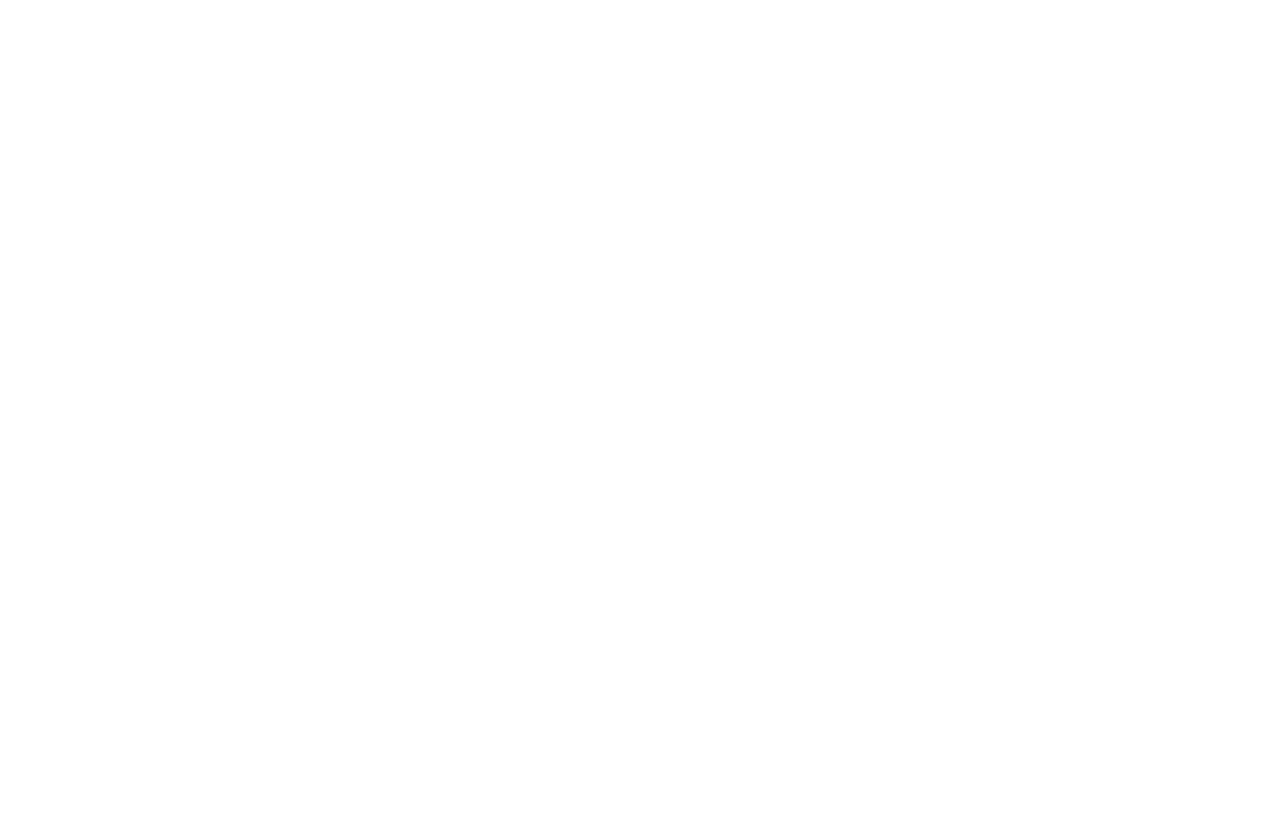
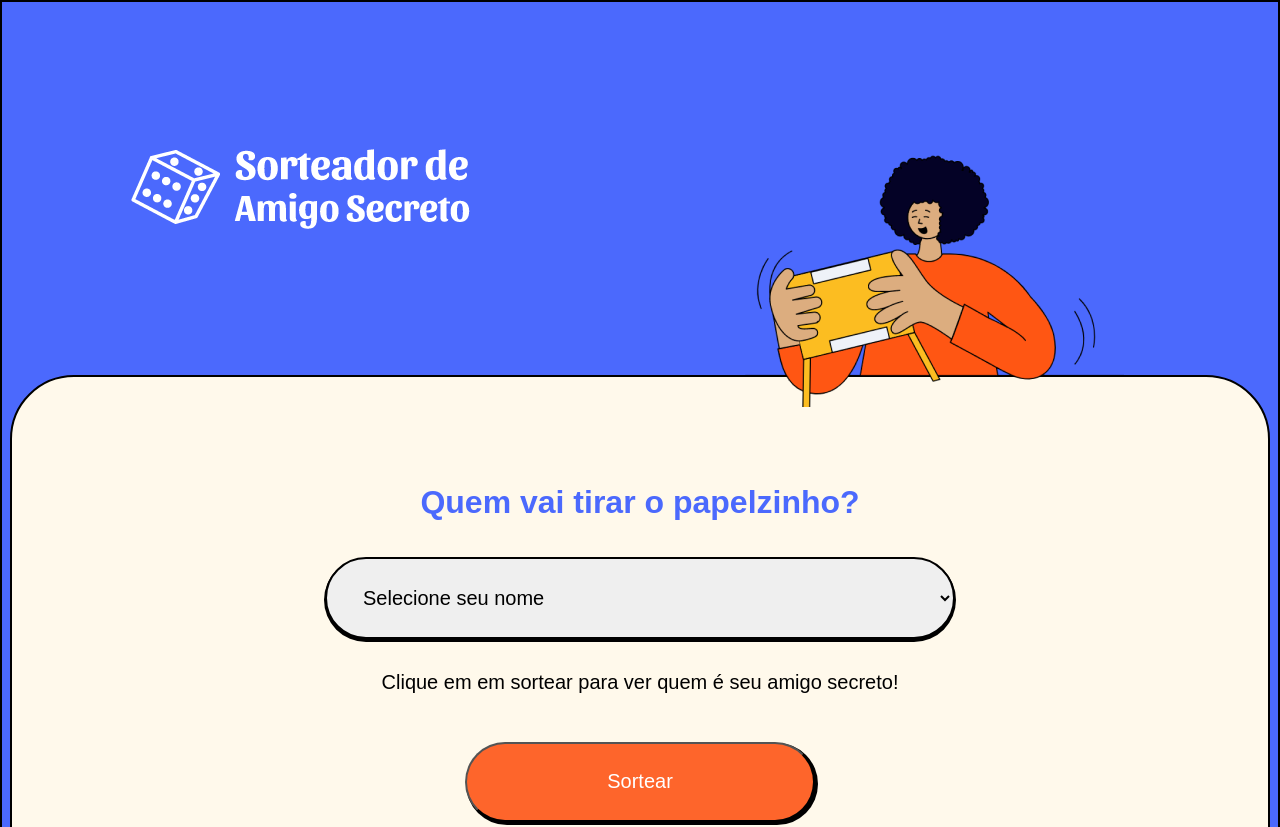
Before and after one commit to KatiaSonally/sorteador, a React (Create React App) app: page /sorteio in a window 1280 px wide. Before the commit this address had no page. Shown: the top 827 px of the page. Before the commit the page ends 800 px from the top, so only its background shows below. Built offline with nearby package versions, Linux system fonts and the light colour scheme.

Commit message:
feat: finalizes the project layout

```diff
--- a/src/App.tsx
+++ b/src/App.tsx
@@ -1,14 +1,16 @@
 import React from 'react';
 import { BrowserRouter, Route, Routes } from 'react-router-dom';
 import { RecoilRoot } from 'recoil';
-import Formulario from './componentes/Formulario';
+import Configuracao from './paginas/Configuracao';
+import Sorteio from './paginas/Sorteio';
 
 function App() {
   return (
     <BrowserRouter>
       <RecoilRoot>
         <Routes>
-          <Route path='/'element={Formulario}/>
+          <Route path='/'element={<Configuracao />}/>
+          <Route path='/sorteio'element={<Sorteio />}/>
         </Routes>
       </RecoilRoot>
     </BrowserRouter>
--- a/src/componentes/Formulario.tsx
+++ b/src/componentes/Formulario.tsx
@@ -1,6 +1,8 @@
 import { useRef, useState } from "react"
 import { useAdicionarParticipante } from "../state/hook/useAdicionarParticipante"
 import { useMensagemDeErro } from "../state/hook/useMensagemDeErro"
+
+import './Formulario.css'
 
 const Formulario = () => {
 
@@ -20,6 +22,7 @@
     }
 
     return (<form onSubmit={adicionarParticipante}>
+        <div className="grupo-input-btn">
             <input
                 ref={inputRef}
                 value={nome}
@@ -28,6 +31,7 @@
                 placeholder="Insira os nomes dos participantes"
             />
             <button disabled={!nome}>Adicionar</button>
+        </div>
         {mensagemDeErro && <p role="alert">{mensagemDeErro}</p>}
     </form>)
 }
--- a/src/componentes/Rodape.tsx
+++ b/src/componentes/Rodape.tsx
@@ -2,6 +2,8 @@
 import { useNavigate } from "react-router-dom"
 import { useListaDeParticipantes } from "../state/hook/useListaDeParticipantes"
 import { useSorteador } from "../state/hook/useSorteador"
+
+import './Rodape.css'
 
 const Rodape = () => {
 
@@ -16,9 +18,10 @@
         navegarPara('/sorteio')
     }
 
-    return (<footer>
-        <button disabled={participantes.length < 3} onClick={iniciar}>Iniciar brincadeira</button>
-    </footer>)
+    return (<footer className="rodape-configuracoes">
+    <button className="botao" disabled={participantes.length < 3} onClick={iniciar}>Iniciar brincadeira</button>
+    <img src="/imagens/sacolas.png" alt="Sacolas de compras" />
+</footer>)
 }
 
 export default Rodape
--- a/src/index.css
+++ b/src/index.css
@@ -1,13 +1,35 @@
-body {
-  margin: 0;
-  font-family: -apple-system, BlinkMacSystemFont, 'Segoe UI', 'Roboto', 'Oxygen',
-    'Ubuntu', 'Cantarell', 'Fira Sans', 'Droid Sans', 'Helvetica Neue',
-    sans-serif;
-  -webkit-font-smoothing: antialiased;
-  -moz-osx-font-smoothing: grayscale;
+/* src/index.css */
+html {
+  font-family: 'Poppins', sans-serif;
 }
 
-code {
-  font-family: source-code-pro, Menlo, Monaco, Consolas, 'Courier New',
-    monospace;
+html {
+  background: #4B69FD;
+  border: 2px solid black;
+  font-family: 'Poppins', sans-serif;
 }
+
+#root {
+  display: flex;
+  flex-direction: column;
+  min-height: 100vh;
+}
+
+section {
+  width: 100%;
+  text-align: center;
+  max-width: 900px;
+}
+
+h2 {
+  font-weight: 600;
+  font-size: 32px;
+  margin-bottom: 36px;
+  color: #4B69FD;
+}
+
+ul li {
+  font-size: 18px;
+  font-weight: 300;
+  margin: 8px 0;
+}
--- a/src/index.tsx
+++ b/src/index.tsx
@@ -2,16 +2,12 @@
 import ReactDOM from 'react-dom';
 import './index.css';
 import App from './App';
-import reportWebVitals from './reportWebVitals';
+import Cabecalho from './componentes/Cabecalho';
 
 ReactDOM.render(
   <React.StrictMode>
+    <Cabecalho />
     <App />
   </React.StrictMode>,
   document.getElementById('root')
 );
-
-// If you want to start measuring performance in your app, pass a function
-// to log results (for example: reportWebVitals(console.log))
-// or send to an analytics endpoint. Learn more: https://bit.ly/CRA-vitals
-reportWebVitals();
--- a/src/paginas/Configuracao.tsx
+++ b/src/paginas/Configuracao.tsx
@@ -1,14 +1,18 @@
+import Card from "../componentes/Card"
 import Formulario from "../componentes/Formulario"
 import ListaParticipantes from "../componentes/ListaParticipantes"
 import Rodape from "../componentes/Rodape"
 
 const Configuracao = () => {
     return (
-        <>
+        <Card>
+            <section>
+                <h2>Vamos começar!</h2>
             <Formulario />
             <ListaParticipantes />
             <Rodape />
-        </>
+            </section>
+        </Card>
     )
 }
 
--- a/src/paginas/Sorteio.tsx
+++ b/src/paginas/Sorteio.tsx
@@ -33,6 +33,7 @@
                     value={participanteDaVez}
                     onChange={evento => setParticipanteDaVez(evento.target.value)}
                 >
+                    <option>Selecione seu nome</option>
                     {participantes.map(participante => <option key={participante}>{participante}</option>)}
                 </select>
                 <p>Clique em em sortear para ver quem é seu amigo secreto!</p>
```
Also changed, not shown: 2 other files (tests, documents, lock files or other folders). Lines whose indentation alone changed are shown as unchanged.
